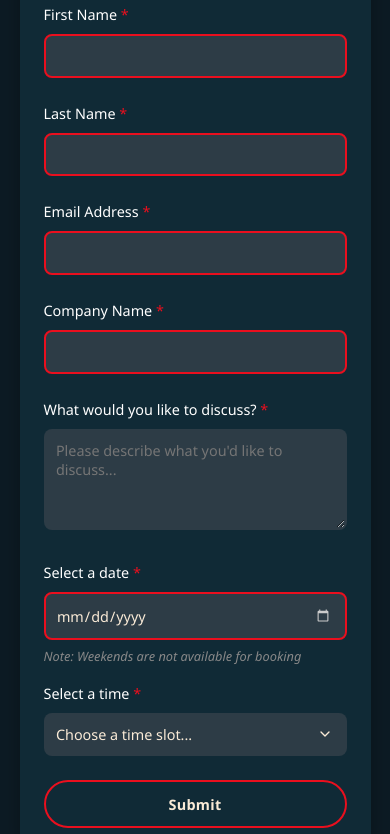
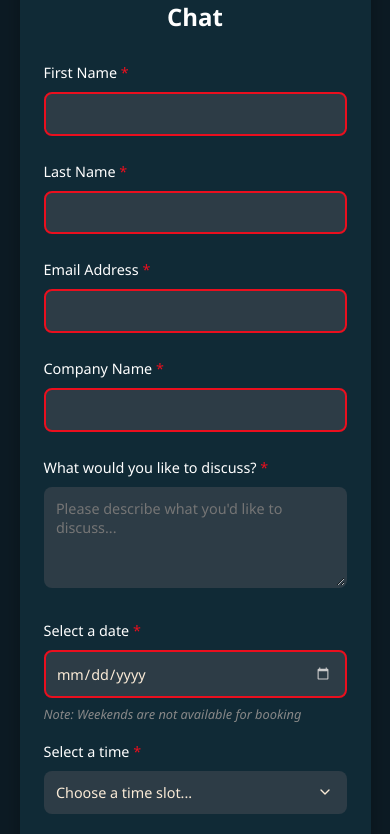
Before and after one commit to HadikHuszar/securem, a plain HTML site: page book.html in a window 390 px wide. Shown: the part 126-960 px from the top of the page. Drawn offline with Linux system fonts and the light colour scheme.

Commit message:
Version 1.12
1.  Forced a break for mobile view on the copyright line, so that the all rights statement starts on 2nd line.
2.  added padding to the top of the forms page to give room for the logo (especially important for mobile view).

```diff
--- a/book.html
+++ b/book.html
@@ -17,10 +17,11 @@
       display: flex;
       flex-direction: column;
       align-items: center;
-      justify-content: center;
+      justify-content: flex-start;
       min-height: 100vh;
       margin: 0;
       padding: 1rem;
+      padding-top: 2rem;
       line-height: 1.6;
       -webkit-text-size-adjust: 100%;
       -webkit-font-smoothing: antialiased;
@@ -29,7 +30,7 @@
 
     .logo-container {
       align-items: center;
-      margin-bottom: -2rem;
+      margin-bottom: 10px;
       z-index: 10;
     }
 
```
